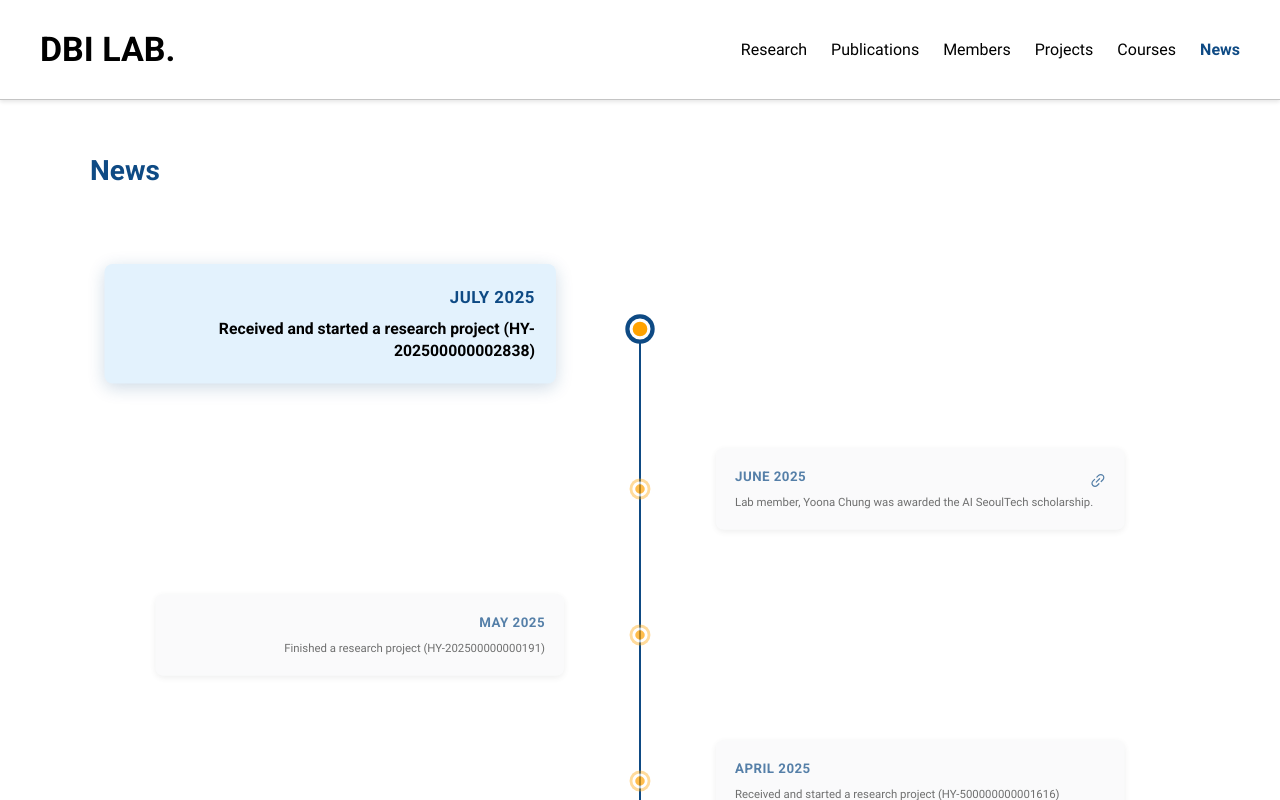
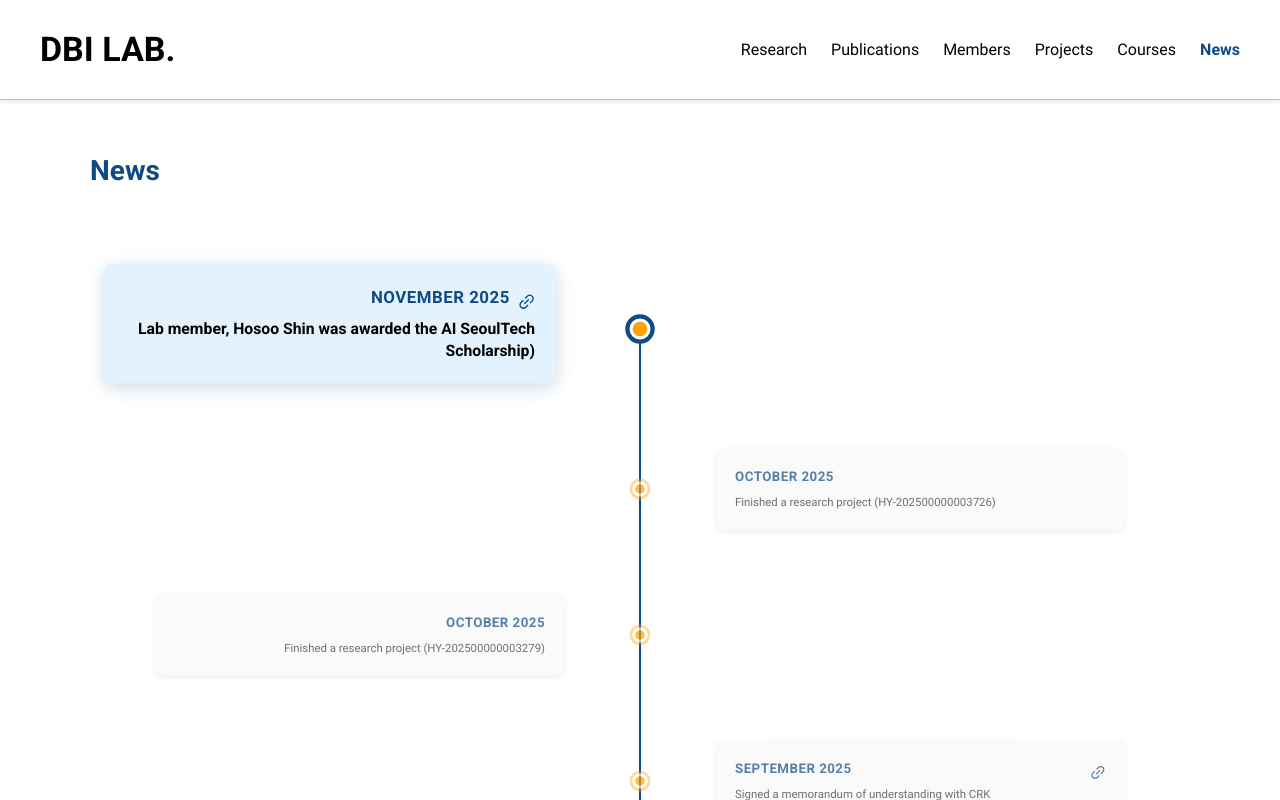
Before and after one commit to yoona-J/DBI-NEW-LAB-SITE, a React (Vite) app in the folder client/: page /news in a window 1280 px wide. Shown: the top 800 px of the page. Built offline with nearby package versions, Linux system fonts and the light colour scheme; a web font is replaced by a local one.

Commit message:
[add] update news, project contents

```diff
--- a/client/src/data/news.json
+++ b/client/src/data/news.json
@@ -1,84 +1,132 @@
 [
   {
     "id": "n-1",
+    "title": "Lab member, Hosoo Shin was awarded the AI SeoulTech Scholarship",
+    "date": "2025-11-01",
+    "link": "http://etnews.com/20251116000023"
+  },
+  {
+    "id": "n-2",
+    "title": "Finished a research project (HY-202500000003726)",
+    "date": "2025-10-01",
+    "link": ""
+  },
+  {
+    "id": "n-3",
+    "title": "Finished a research project (HY-202500000003279)",
+    "date": "2025-10-01",
+    "link": ""
+  },
+  {
+    "id": "n-4",
+    "title": "Signed a memorandum of understanding with CRK",
+    "date": "2025-09-01",
+    "link": "http://www.hynews.ac.kr/news/articleView.html?idxno=13383"
+  },
+  {
+    "id": "n-5",
+    "title": "Received and started a research project (HY-202500000003108)",
+    "date": "2025-09-01",
+    "link": ""
+  },
+  {
+    "id": "n-6",
+    "title": "Professor Eunchan Kim was appointed as a Public Officials Training Review Committee Member by the Seoul Facilities Corporation",
+    "date": "2025-09-01",
+    "link": ""
+  },
+  {
+    "id": "n-7",
+    "title": "Professor Eunchan Kim was appointed as a Task Evaluation Committee Member by Kangwon National University",
+    "date": "2025-08-01",
+    "link": ""
+  },
+  {
+    "id": "n-8",
+    "title": "Professor Eunchan Kim was appointed as an AI Advisory Committee Member by the Seoul Facilities Corporation",
+    "date": "2025-08-01",
+    "link": ""
+  },
+  {
+    "id": "n-9",
     "title": "Received and started a research project (HY-202500000002838)",
     "date": "2025-07-01",
     "link": ""
   },
   {
-    "id": "n-2",
+    "id": "n-10",
     "title": "Lab member, Yoona Chung was awarded the AI SeoulTech scholarship.",
-    "date": "2025-06-15",
+    "date": "2025-06-01",
     "link": "https://www.etnews.com/20250618000224"
   },
   {
-    "id": "n-3",
+    "id": "n-11",
     "title": "Finished a research project (HY-202500000000191)",
-    "date": "2025-05-20",
+    "date": "2025-05-01",
     "link": ""
   },
   {
-    "id": "n-4",
-    "title": "Received and started a research project (HY-202500000001616)",
-    "date": "2025-04-10",
+    "id": "n-12",
+    "title": "Received and started a research project (HY-500000000001616)",
+    "date": "2025-04-01",
     "link": ""
   },
   {
-    "id": "n-5",
+    "id": "n-13",
     "title": "Received and started a research project (HY-202500000001158)",
-    "date": "2025-03-15",
+    "date": "2025-03-01",
     "link": ""
   },
   {
-    "id": "n-6",
+    "id": "n-14",
     "title": "Visiting Researcher YongHyun Lee has joined DBI Lab",
     "date": "2025-03-01",
     "link": ""
   },
   {
-    "id": "n-7",
+    "id": "n-15",
     "title": "Agreement on Academic Research Using Pseudonymized Credit and Financial Data (Agreement with KCB)",
-    "date": "2025-02-20",
+    "date": "2025-02-01",
     "link": ""
   },
   {
-    "id": "n-8",
+    "id": "n-16",
     "title": "Received and started a research project (HY-202500000000191)",
-    "date": "2025-01-15",
+    "date": "2025-01-01",
     "link": ""
   },
   {
-    "id": "n-9",
+    "id": "n-17",
     "title": "Received and started a research project (HY-202400000003726)",
-    "date": "2024-12-10",
+    "date": "2024-12-01",
     "link": ""
   },
   {
-    "id": "n-10",
+    "id": "n-18",
     "title": "Signed a memorandum of understanding with Toss Bank",
-    "date": "2024-11-25",
+    "date": "2024-11-01",
     "link": "https://www.etnews.com/20241107000242"
   },
   {
-    "id": "n-11",
+    "id": "n-19",
     "title": "Professor Eunchan Kim received the best TPC award from IEEE/KICS",
-    "date": "2024-10-30",
+    "date": "2024-10-01",
     "link": ""
   },
   {
-    "id": "n-12",
+    "id": "n-20",
     "title": "Research Professor Jaehyuk Lee has joined DBI Lab",
-    "date": "2024-09-15",
+    "date": "2024-09-01",
     "link": ""
   },
   {
-    "id": "n-13",
+    "id": "n-21",
     "title": "Received and started a research project (HY-202400000003279)",
-    "date": "2024-09-10",
+    "date": "2024-09-01",
     "link": ""
   },
   {
-    "id": "n-14",
+    "id": "n-22",
     "title": "Data and business intelligence laboratory (DBI Lab.) has opened",
     "date": "2024-09-01",
     "link": ""
--- a/client/src/pages/News.jsx
+++ b/client/src/pages/News.jsx
@@ -10,84 +10,133 @@ export default function News() {
   const newsData = [
     {
       id: 'n-1',
+      date: 'November 2025',
+      title: 'Lab member, Hosoo Shin was awarded the AI SeoulTech Scholarship)',
+      link: 'http://etnews.com/20251116000023'
+    },
+    {
+      id: 'n-2',
+      date: 'October 2025',
+      title: 'Finished a research project (HY-202500000003726)',
+      link: ''
+    },
+    {
+      id: 'n-3',
+      date: 'October 2025',
+      title: 'Finished a research project (HY-202500000003279)',
+      link: ''
+    },
+    {
+      id: 'n-4',
+      date: 'September 2025',
+      title: 'Signed a memorandum of understanding with CRK',
+      link: 'http://www.hynews.ac.kr/news/articleView.html?idxno=13383'
+    },
+    {
+      id: 'n-5',
+      date: 'September 2025',
+      title: 'Received and started a research project (HY-202500000003108)',
+      link: ''
+    },
+    {
+      id: 'n-6',
+      date: 'September 2025',
+      title: 'Professor Eunchan Kim was appointed as a Public Officials Training Review Committee Member by the Seoul Facilities Corporation',
+      link: ''
+    },
+    {
+      id: 'n-7',
+      date: 'August 2025',
+      title: 'Professor Eunchan Kim was appointed as a Task Evaluation Committee Member by Kangwon National University',
+      link: ''
+    },
+    {
+      id: 'n-8',
+      date: 'August 2025',
+      title: 'Professor Eunchan Kim was appointed as an AI Advisory Committee Member by the Seoul Facilities Corporation',
+      link: ''
+    },
+
+    {
+      id: 'n-9',
       date: 'July 2025',
       title: 'Received and started a research project (HY-202500000002838)',
       link: ''
     },
     {
-      id: 'n-2',
+      id: 'n-10',
       date: 'June 2025',
       title: 'Lab member, Yoona Chung was awarded the AI SeoulTech scholarship.',
       link: "https://www.etnews.com/20250618000224"
     },
     {
-      id: 'n-3',
+      id: 'n-11',
       date: 'May 2025',
       title: 'Finished a research project (HY-202500000000191)',
       link: ''
     },
     {
-      id: 'n-4',
+      id: 'n-12',
       date: 'April 2025',
       title: 'Received and started a research project (HY-500000000001616)',
       link: ''
     },
     {
-      id: 'n-5',
+      id: 'n-13',
       date: 'March 2025',
       title: 'Received and started a research project (HY-202500000001158)',
       link: ''
     },
     {
-      id: 'n-6',
+      id: 'n-14',
       date: 'March 2025',
       title: 'Visiting Researcher YongHyun Lee has joined DBI Lab',
       link: ''
     },
     {
-      id: 'n-7',
+      id: 'n-15',
       date: 'February 2025',
       title: 'Agreement on Academic Research Using Pseudonymized Credit and Financial Data (Agreement with KCB)',
       link: ''
     },
     {
-      id: 'n-8',
+      id: 'n-16',
       date: 'January 2025',
       title: 'Received and started a research project (HY-202500000000191)',
       link: ''
     },
     {
-      id: 'n-9',
+      id: 'n-17',
       date: 'December 2024',
       title: 'Received and started a research project (HY-202400000003726)',
       link: ''
     },
     {
-      id: 'n-10',
+      id: 'n-18',
       date: 'November 2024',
       title: 'Signed a memorandum of understanding with Toss Bank',
       link: "https://www.etnews.com/20241107000242"
     },
     {
-      id: 'n-11',
+      id: 'n-19',
       date: 'October 2024',
       title: 'Professor Eunchan Kim received the best TPC award from IEEE/KICS',
       link: ''
     },
     {
-      id: 'n-12',
+      id: 'n-20',
       date: 'September 2024',
       title: 'Research Professor Jaehyuk Lee has joined DBI Lab',
       link: ''
     },
     {
-      id: 'n-13',
+      id: 'n-21',
       date: 'September 2024',
       title: 'Received and started a research project (HY-202400000003279)',
       link: ''
     },
     {
-      id: 'n-14',
+      id: 'n-22',
       date: 'September 2024',
       title: 'Data and business intelligence laboratory (DBI Lab.) has opened',
       link: ''
--- a/client/src/pages/Professor.jsx
+++ b/client/src/pages/Professor.jsx
@@ -78,6 +78,8 @@ export default function Professor() {
                     <p>• Department of Information Systems (Primary)</p>
                     <p>• Department of Artificial Intelligence (Adjunct)</p>
                     <p>• Department of Data Science (Joint)</p>
+                    <p>• Artificial Intelligence institute of Hanyang University</p>
+                    <p>• Hanyang Institute of Advanced Artificial Intelligence</p>
                   </div>
                 </div>
                 <p>• Lecturer, Seoul National University (2023–2024)</p>
@@ -90,6 +92,7 @@ export default function Professor() {
 
               <p><strong>Evaluation & Advisory Roles</strong></p>
               <div style={{ marginLeft: '20px' }}>
+                <p>• Expert Committee Member, Public Officials Training Review Committee, Seoul Facilities Corporation (Sep. 2025 – present)</p>
                 <p>• Expert Committee Member, AI Advisory Committee, Seoul Facilities Corporation (Aug. 2025 – present)</p>
                 <p>• Expert Committee Member, Task Review Committee, Kangwon National University (Aug. 2025 – present)</p>
                 <p>• Evaluation Committee Member, Korea Health Industry Development Institute (Nov. 2024 – present)</p>
--- a/client/src/pages/Students.jsx
+++ b/client/src/pages/Students.jsx
@@ -5,7 +5,7 @@ import phd_img_2 from '../assets/phd_img_2.jpg';
 import phd_img_3 from '../assets/phd_img_3.jpg';
 import phd_img_4 from '../assets/phd_img_4.jpg';
 import phd_img_5 from '../assets/phd_img_5.jpg';
-// import phd_img_6 from '../assets/phd_img_6.jpg';
+import phd_img_6 from '../assets/phd_img_6.jpg';
 import ms_img_1 from '../assets/ms_img_1.jpg';
 import ms_img_2 from '../assets/ms_img_2.jpg';
 import ms_img_3 from '../assets/ms_img_3.jpg';
@@ -121,7 +121,7 @@ export default function Students() {
 
               <div className="student-profile">
                 <div className="profile-image-container">
-                  {/* <img src={phd_img_6} alt="BitChan Eom" className="profile-image" /> */}
+                  <img src={phd_img_6} alt="BitChan Eom" className="profile-image" />
                 </div>
 
                 <div className="profile-info">
```
Also changed, not shown: client/src/pages/Projects.jsx (+20 -20 lines), client/src/assets/phd_img_6.jpg (added).
